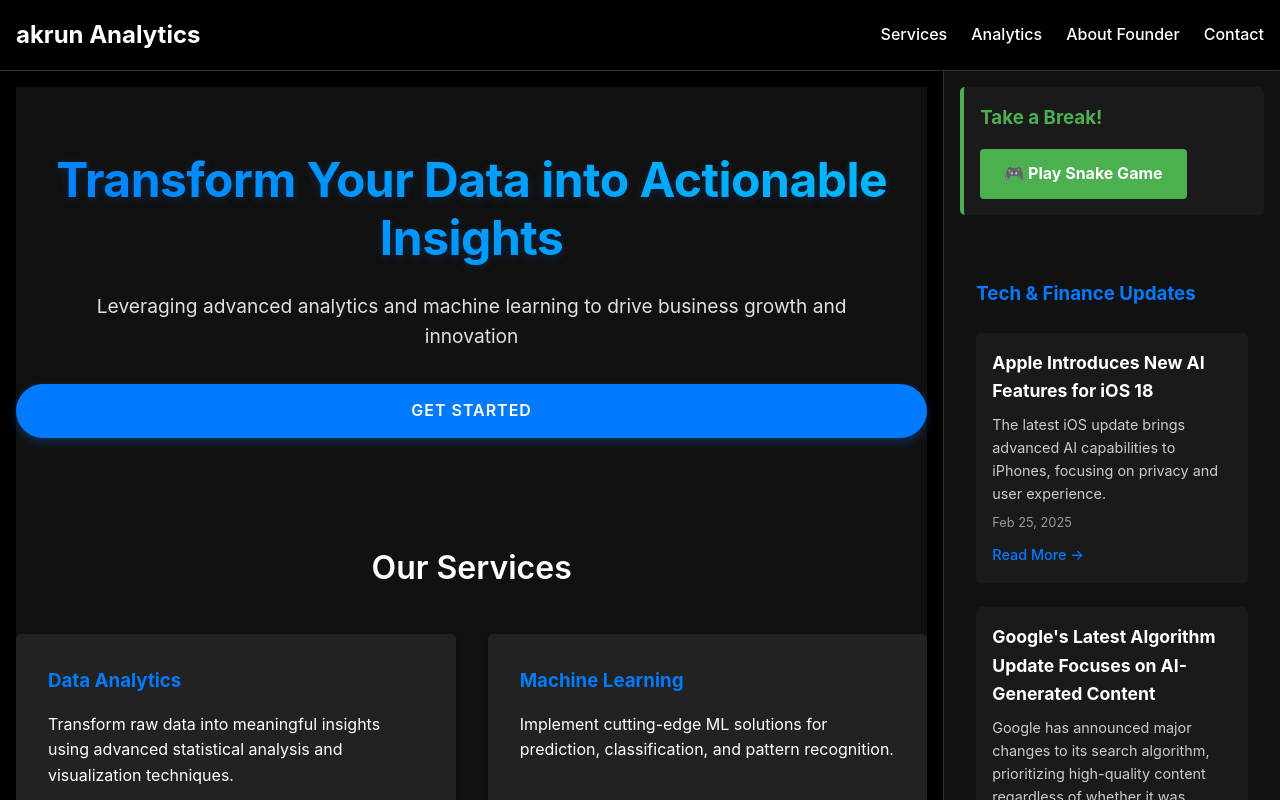
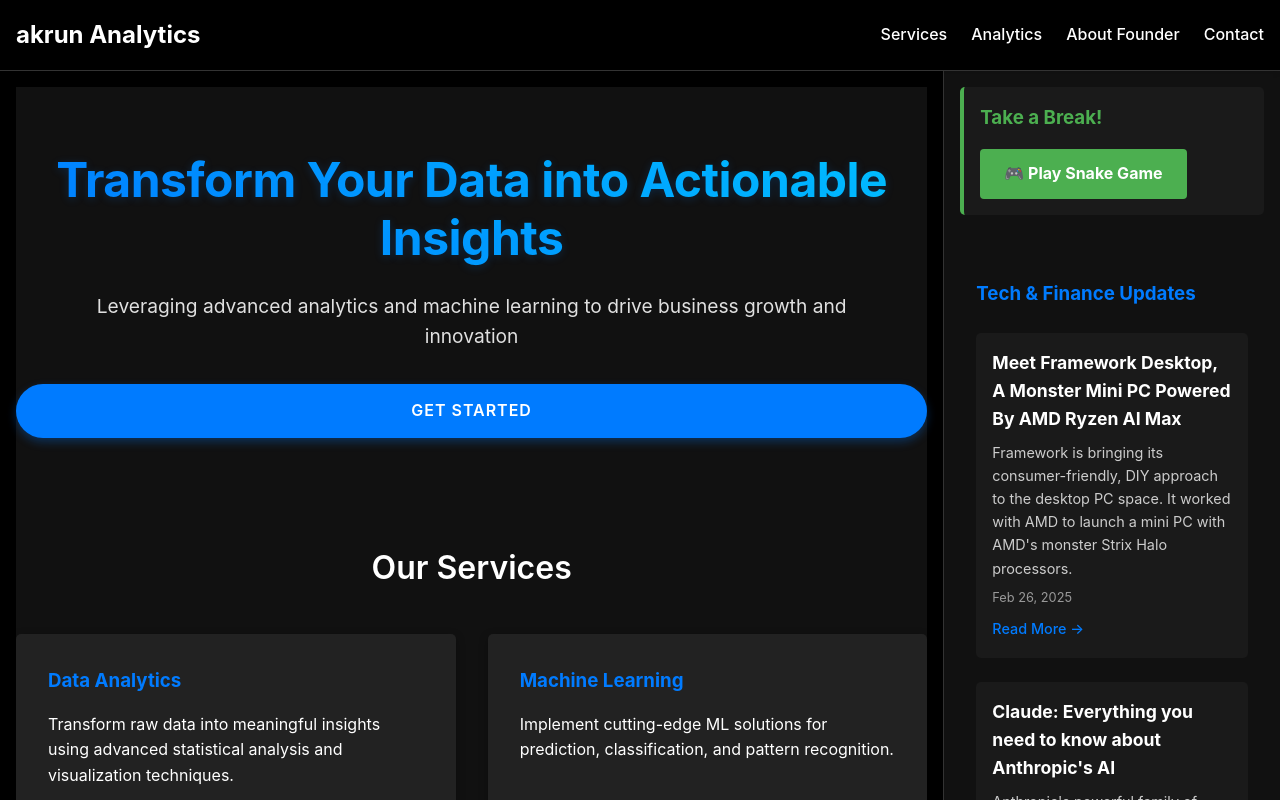
Before and after one commit to akrun1/akrunanalytics, a React (Vite) app: page / in a window 1280 px wide. Built offline with nearby package versions, Linux system fonts and the light colour scheme; no server answers.

Commit message:
Update news content with latest tech news

```diff
--- a/src/components/NewsFallback.jsx
+++ b/src/components/NewsFallback.jsx
@@ -10,6 +10,13 @@ const NewsFallback = () => {
 
   const staticNews = [
     {
+      id: 'framework-desktop-amd',
+      title: 'Meet Framework Desktop, A Monster Mini PC Powered By AMD Ryzen AI Max',
+      summary: 'Framework is bringing its consumer-friendly, DIY approach to the desktop PC space with AMD\'s powerful Strix Halo processors.',
+      date: today,
+      url: 'https://www.forbes.com/sites/jasonevangelho/2025/02/26/framework-desktop-amd-ryzen-strix/'
+    },
+    {
       id: 'claude-anthropic-ai',
       title: 'Claude: Everything you need to know about Anthropic\'s AI',
       summary: 'Anthropic, one of the world\'s largest AI vendors, has a powerful family of generative AI models called Claude.',
@@ -17,16 +24,9 @@ const NewsFallback = () => {
       url: 'https://techcrunch.com/category/artificial-intelligence/'
     },
     {
-      id: 'chatgpt-pricing',
-      title: 'How much does ChatGPT cost? Everything you need to know',
-      summary: 'OpenAI offers an array of plans for ChatGPT, both paid and free. Latest update from TechCrunch.',
-      date: today,
-      url: 'https://techcrunch.com/category/artificial-intelligence/'
-    },
-    {
       id: 'ai-productivity',
-      title: 'AI Tools Boosting Productivity in the Workplace',
-      summary: 'How companies are leveraging artificial intelligence to transform workflows and increase efficiency.',
+      title: 'AI Tools Revolutionizing Software Development in 2025',
+      summary: 'How AI-powered coding assistants are transforming the way developers work and boosting productivity.',
       date: today,
       url: 'https://techcrunch.com/category/artificial-intelligence/'
     }
--- a/src/utils/newsService.js
+++ b/src/utils/newsService.js
@@ -2,7 +2,7 @@
 // Use this when you can't access the real API or during development
 
 export const getMockNews = () => {
-  const today = new Date().toLocaleDateString('en-US', {
+  const today = new Date('2025-02-26').toLocaleDateString('en-US', {
     month: 'short',
     day: 'numeric',
     year: 'numeric'
@@ -11,24 +11,24 @@ export const getMockNews = () => {
   return [
     {
       id: 'news-1',
-      title: 'Apple Introduces New AI Features for iOS 18',
-      summary: 'The latest iOS update brings advanced AI capabilities to iPhones, focusing on privacy and user experience.',
+      title: 'Meet Framework Desktop, A Monster Mini PC Powered By AMD Ryzen AI Max',
+      summary: 'Framework is bringing its consumer-friendly, DIY approach to the desktop PC space. It worked with AMD to launch a mini PC with AMD\'s monster Strix Halo processors.',
       date: today,
-      url: 'https://techcrunch.com/category/apple/'
+      url: 'https://www.forbes.com/sites/jasonevangelho/2025/02/26/framework-desktop-amd-ryzen-strix/'
     },
     {
       id: 'news-2',
-      title: 'Google\'s Latest Algorithm Update Focuses on AI-Generated Content',
-      summary: 'Google has announced major changes to its search algorithm, prioritizing high-quality content regardless of whether it was created by humans or AI.',
+      title: 'Claude: Everything you need to know about Anthropic\'s AI',
+      summary: 'Anthropic\'s powerful family of generative AI models called Claude rival OpenAI\'s ChatGPT and Google\'s Gemini.',
       date: today,
-      url: 'https://techcrunch.com/category/google/'
+      url: 'https://techcrunch.com/category/artificial-intelligence/'
     },
     {
       id: 'news-3',
-      title: 'Microsoft Unveils Next-Generation Azure AI Infrastructure',
-      summary: 'The new Azure AI platform offers significantly improved performance for large language models and computer vision applications.',
+      title: 'AI Tools Revolutionizing Software Development in 2025',
+      summary: 'How AI-powered coding assistants are transforming the way developers work and boosting productivity.',
       date: today,
-      url: 'https://techcrunch.com/category/microsoft/'
+      url: 'https://techcrunch.com/category/artificial-intelligence/'
     }
   ];
 };
```
Also changed, not shown: src/newsData.js (+11 -13 lines), 9 other files (tests, documents, lock files or other folders).
